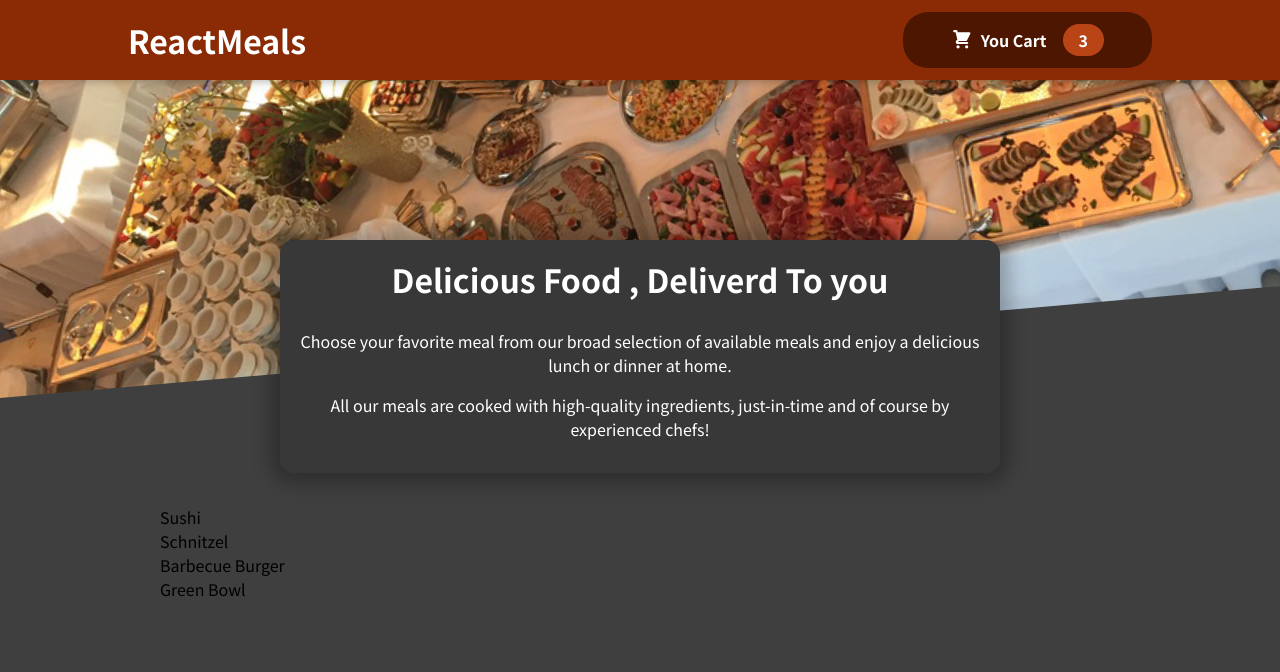
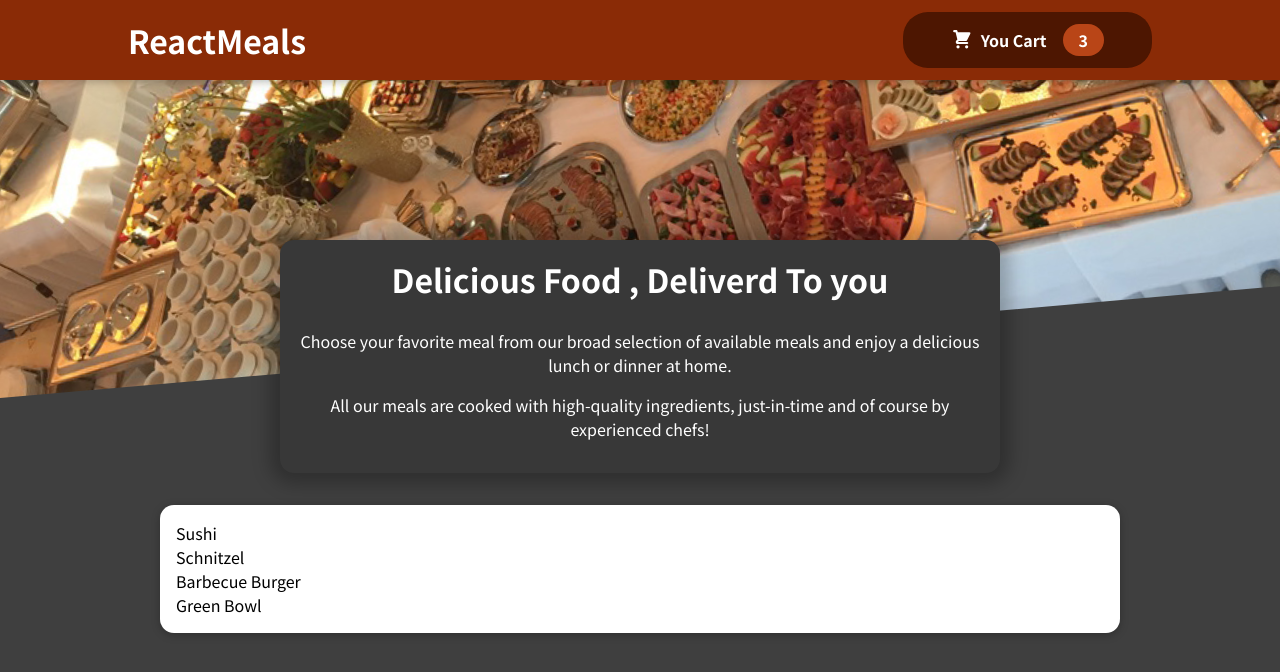
Before and after one commit to Pramod4636/Sec11_FoodDeliveryApp, a React (Create React App) app: page / in a window 1280 px wide. Shown: the top 672 px of the page. Built offline with nearby package versions, Linux system fonts and the light colour scheme.

Commit message:
Meal card is added

```diff
--- a/src/components/Meals/AvailableMeals.js
+++ b/src/components/Meals/AvailableMeals.js
@@ -1,7 +1,7 @@
 import React from 'react'
 import DUMMY_MEALS from "./DUMMY_MEAL"
 import classes from './AvailableMeals.module.css'
-
+import Card from '../UI/Card';
 
 
 const AvailableMeals = () => {
@@ -13,9 +13,11 @@
 
     return (
    <section className = {classes['meals']}>
+      <Card>
       <ul>
          {mealsList}
       </ul>
+      </Card>
    </section>
   )
 };
--- a/src/components/UI/Card.js
+++ b/src/components/UI/Card.js
@@ -3,7 +3,7 @@
 
 const Card = (props) => {
   return (
-    <div className= {class['card']}>
+    <div className= {calsses['card']}>
        {props.children}
     </div>
   )
--- a/src/components/UI/Card.module.css
+++ b/src/components/UI/Card.module.css
@@ -0,0 +1,6 @@
+.card {
+    padding: 1rem;
+    box-shadow: 0 2px 8px rgba(0, 0, 0, 0.25);
+    border-radius: 14px;
+    background-color: white;
+}
```
Also changed, not shown: src/components/Meals/MealItem/MealItem.js (added, +15 -0 lines).
